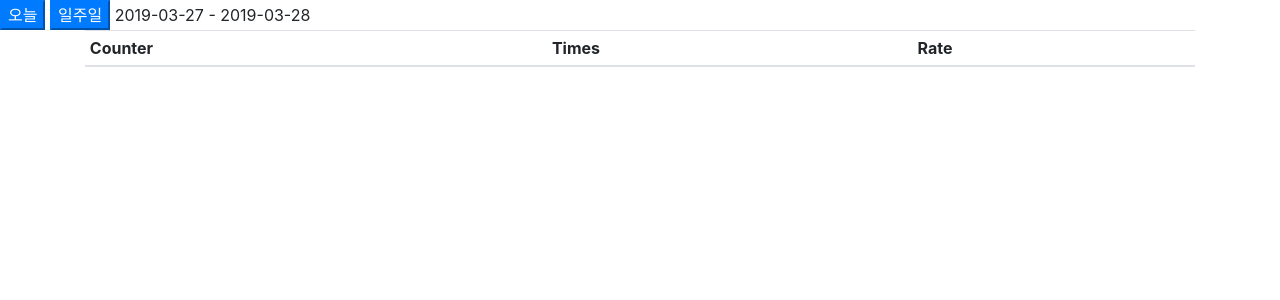
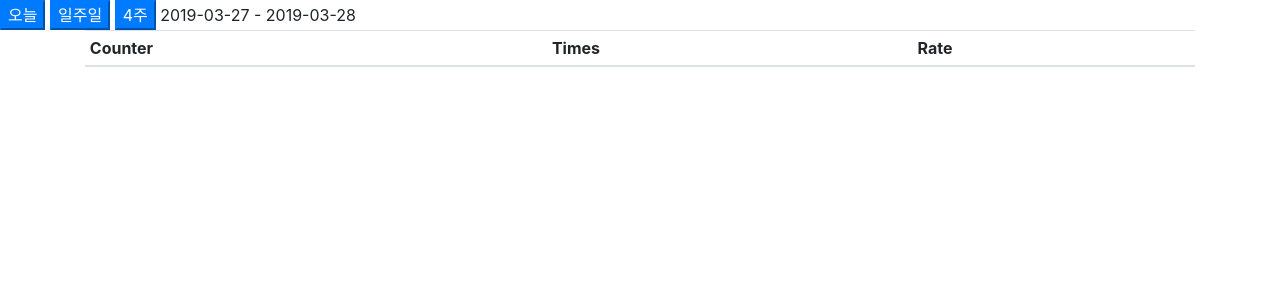
Before and after one commit to jaeyoungkang/stamps, a Django app: page /stamps/stat/1 in a window 1280 px wide. Shown: the part 56-356 px from the top of the page. Run offline with Django 3.2, Linux system fonts and the light colour scheme; data that the repository does not hold is empty; some libraries are stand-ins or nearby versions.

Commit message:
add 4week stat

```diff
--- a/stamps_of_life/stamps/templates/stamps/stat.html
+++ b/stamps_of_life/stamps/templates/stamps/stat.html
@@ -4,6 +4,7 @@
 <div>
     <input class="btn-primary" type="submit" value="오늘" onclick="setRange('{% url 'stamps:stat' 1 %}')">
     <input class="btn-primary" type="submit" value="일주일" onclick="setRange('{% url 'stamps:stat' 7 %}')">
+    <input class="btn-primary" type="submit" value="4주" onclick="setRange('{% url 'stamps:stat' 28 %}')">
     <a> {{start_day}} - {{end_day}} </a>
 </div>
 <div class="container">
```
